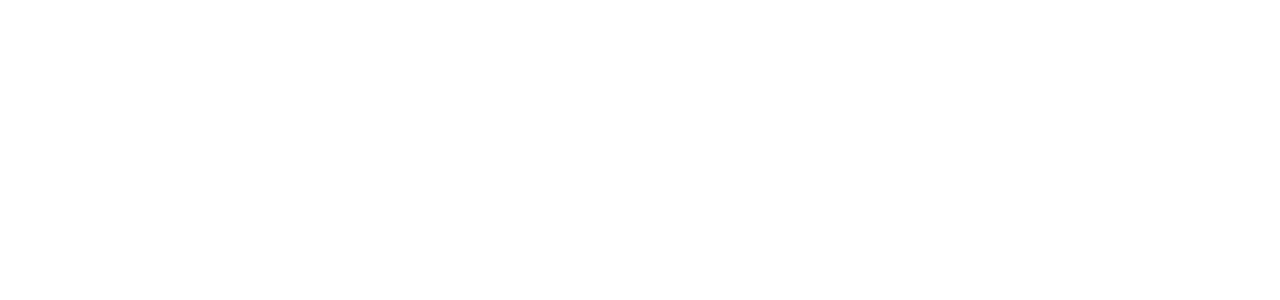
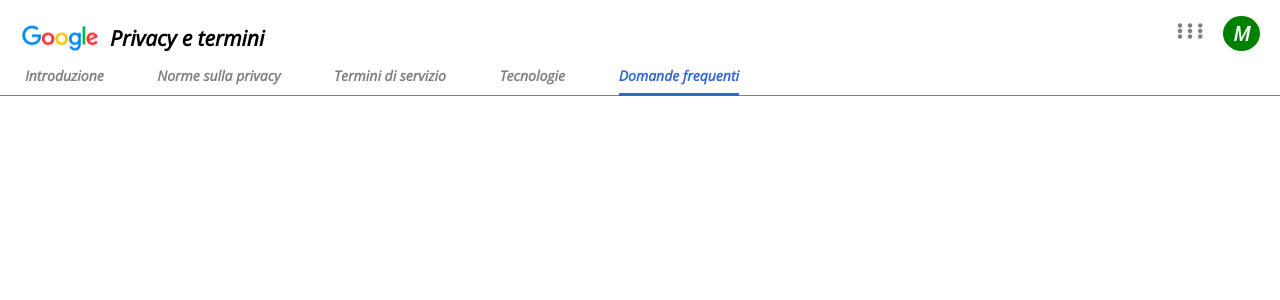
Before and after one commit to MattiaGiaco/php-google-faq, a PHP site: page / in a window 1280 px wide. Before the commit the part shown is empty. Shown: the top 300 px of the page. Run offline with PHP 8.4, Linux system fonts and the light colour scheme.

Commit message:
header done

```diff
--- a/index.php
+++ b/index.php
@@ -52,9 +52,43 @@
   <meta charset="UTF-8">
   <meta http-equiv="X-UA-Compatible" content="IE=edge">
   <meta name="viewport" content="width=device-width, initial-scale=1.0">
+  <link rel="preconnect" href="https://fonts.googleapis.com">
+ <link rel="preconnect" href="https://fonts.gstatic.com" crossorigin>
+ <link href="https://fonts.googleapis.com/css2?family=Acme&family=Lato:ital,wght@0,400;1,100&family=Open+Sans:ital,wght@1,300&family=Rubik&display=swap" rel="stylesheet">
+ <link rel="stylesheet" href="https://cdnjs.cloudflare.com/ajax/libs/font-awesome/5.15.4/css/all.min.css" integrity="sha512-1ycn6IcaQQ40/MKBW2W4Rhis/DbILU74C1vSrLJxCq57o941Ym01SwNsOMqvEBFlcgUa6xLiPY/NS5R+E6ztJQ==" crossorigin="anonymous" referrerpolicy="no-referrer" />
+  <link rel="stylesheet" href="style.css">
   <title>Google faq</title>
 </head>
 <body>
 
+<header>
+  <div class="logo">
+    <div class="header-title">
+      <img src="img/logo.png" alt="Logo Google">
+      <h2>Privacy e termini</h2>
+    </div>
+    <div class="user">
+      <div class="ham-menu">
+        <i class="fas fa-ellipsis-v"></i>
+        <i class="fas fa-ellipsis-v"></i>
+        <i class="fas fa-ellipsis-v"></i>
+      </div>
+      <div>
+        <span>M</span>
+      </div>
+    </div>
+  </div>
+
+  <div class="menu">
+    <ul>
+      <li>Introduzione</li>
+      <li>Norme sulla privacy</li>
+      <li>Termini di servizio</li>
+      <li>Tecnologie</li>
+      <li>Domande frequenti</li>
+    </ul>
+  </div>
+</header>
+
 </body>
 </html>
--- /dev/null
+++ b/style.css
@@ -0,0 +1,58 @@
+*{
+  margin: 0;
+  padding: 0;
+  box-sizing: border-box;
+}
+
+body{
+  font-family: 'Open Sans', sans-serif;
+  font-size: 14px;
+}
+
+/* HEADER */
+header{
+  border-bottom: 1px solid gray;
+  padding-bottom: 10px;
+}
+.logo{
+  display:flex;
+  justify-content: space-between;
+}
+.header-title{
+  display: flex;
+  align-items: center;
+  padding: 10px 0 0 10px;
+}
+.header-title img{
+  width: 100px;
+}
+.user{
+  display: flex;
+  padding: 20px 20px 0 0;
+}
+.user span{
+  color: white;
+  background-color: green;
+  border-radius: 50%;
+  padding: 4px 10px;
+  font-size: 20px;
+  font-weight: bold;
+  margin-left: 20px;
+}
+.user .ham-menu{
+  font-size: 16px;
+  color: gray;
+}
+
+.menu li{
+  display: inline;
+  margin: 0 25px;
+  font-weight: bold;
+  color: gray;
+}
+
+.menu li:last-of-type{
+  color: #3367d6;
+  border-bottom: 3px solid #3367d6;
+  padding-bottom: 8px;
+}
```
Also changed, not shown: img/logo.png (added).
